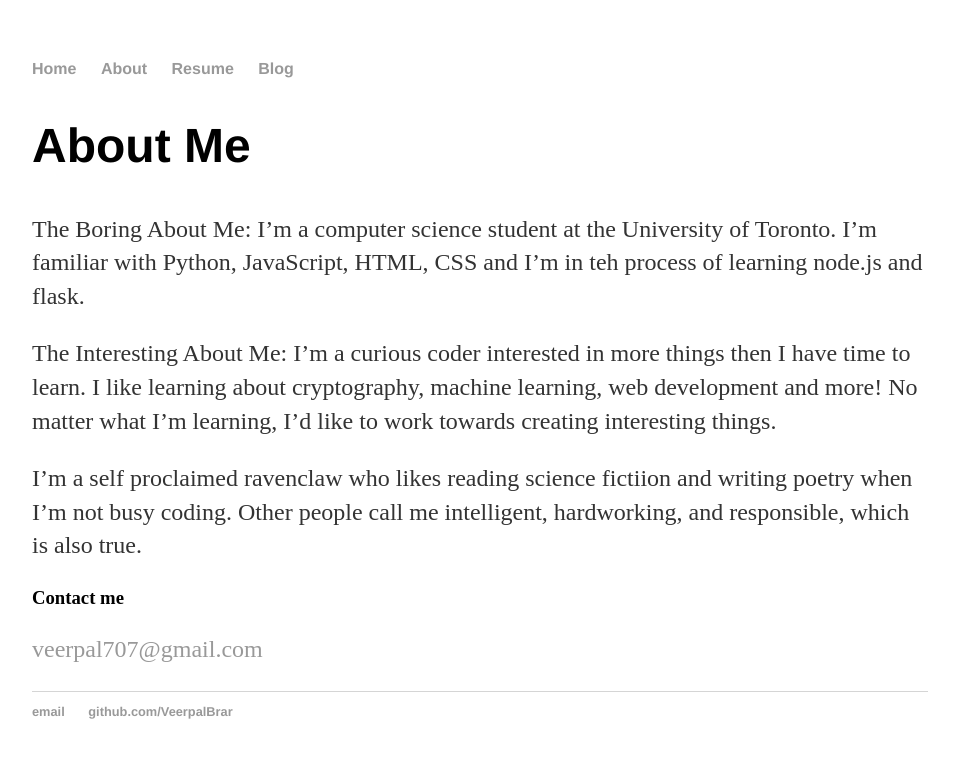
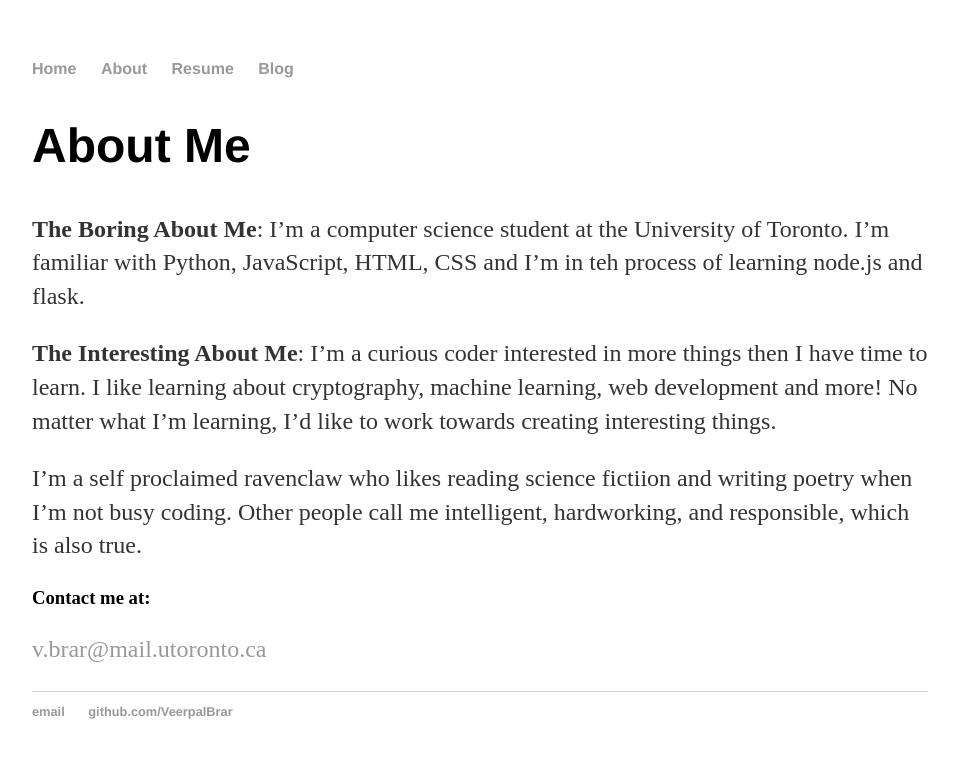
Before and after one commit to VeerpalBrar/VeerpalBrar.github.io, a Jekyll site: the page built from about.md, in a window 1280 px wide. Shown: the top 758 px of the page, without its empty margins (160-1118 px from the left). Built offline with Jekyll 4.4.1, drawn with Linux system fonts in a browser that asks for light colours.

Commit message:
Update about.md

```diff
--- a/about.md
+++ b/about.md
@@ -4,16 +4,16 @@ title: About Me
 permalink: /about/
 ---
 
-The Boring About Me: I'm a computer science student at the University of Toronto.
+**The Boring About Me**: I'm a computer science student at the University of Toronto.
 I'm familiar with Python, JavaScript, HTML, CSS and I'm in teh process of learning node.js and flask.
 
-The Interesting About Me: I'm a curious coder interested in more things then I have time to learn.
+**The Interesting About Me**: I'm a curious coder interested in more things then I have time to learn.
 I like learning about cryptography, machine learning, web development and more! No matter what I'm learning,
 I'd like to work towards creating interesting things.
 
 I'm a self proclaimed ravenclaw who likes reading science fictiion and writing poetry when I'm not busy
 coding. Other people call me intelligent, hardworking, and responsible, which is also true.
 
-### Contact me
+### Contact me at:
 
-[veerpal707@gmail.com](veerpal707@gmail.com)
+[v.brar@mail.utoronto.ca](v.brar@mail.utoronto.ca)
```
